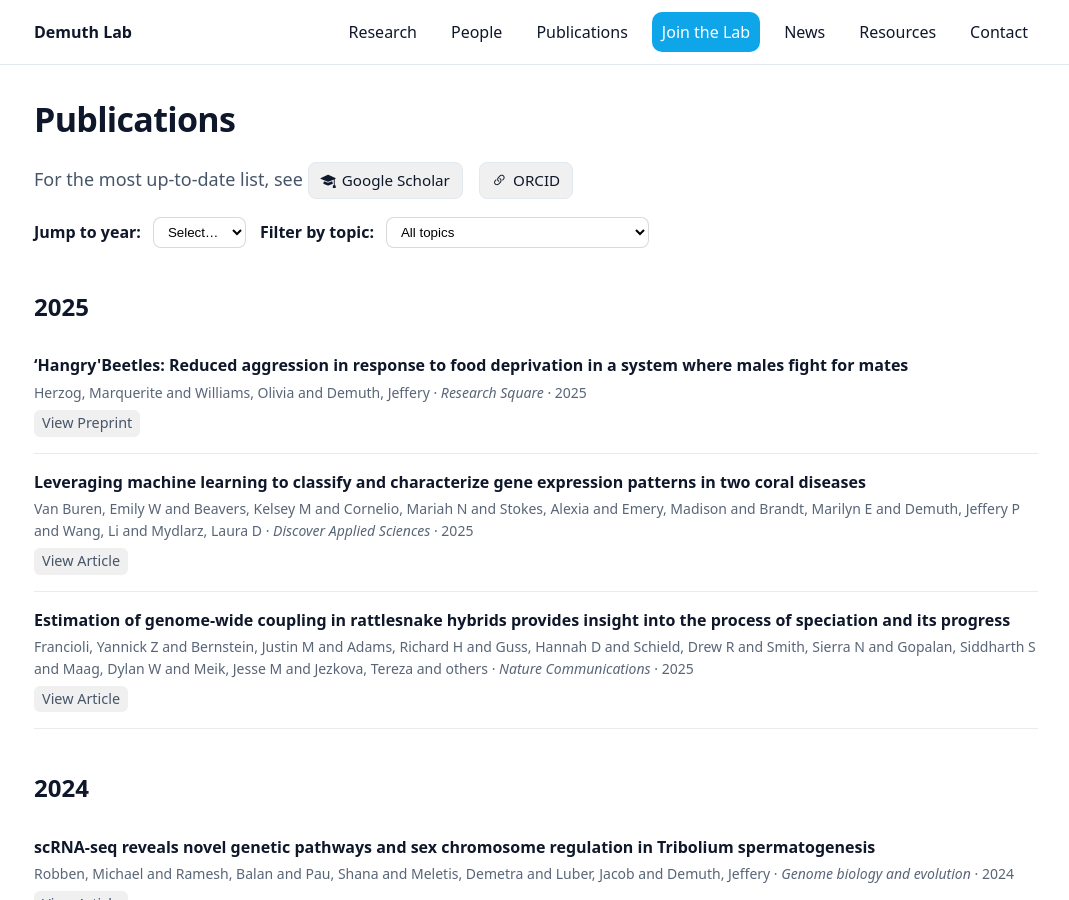
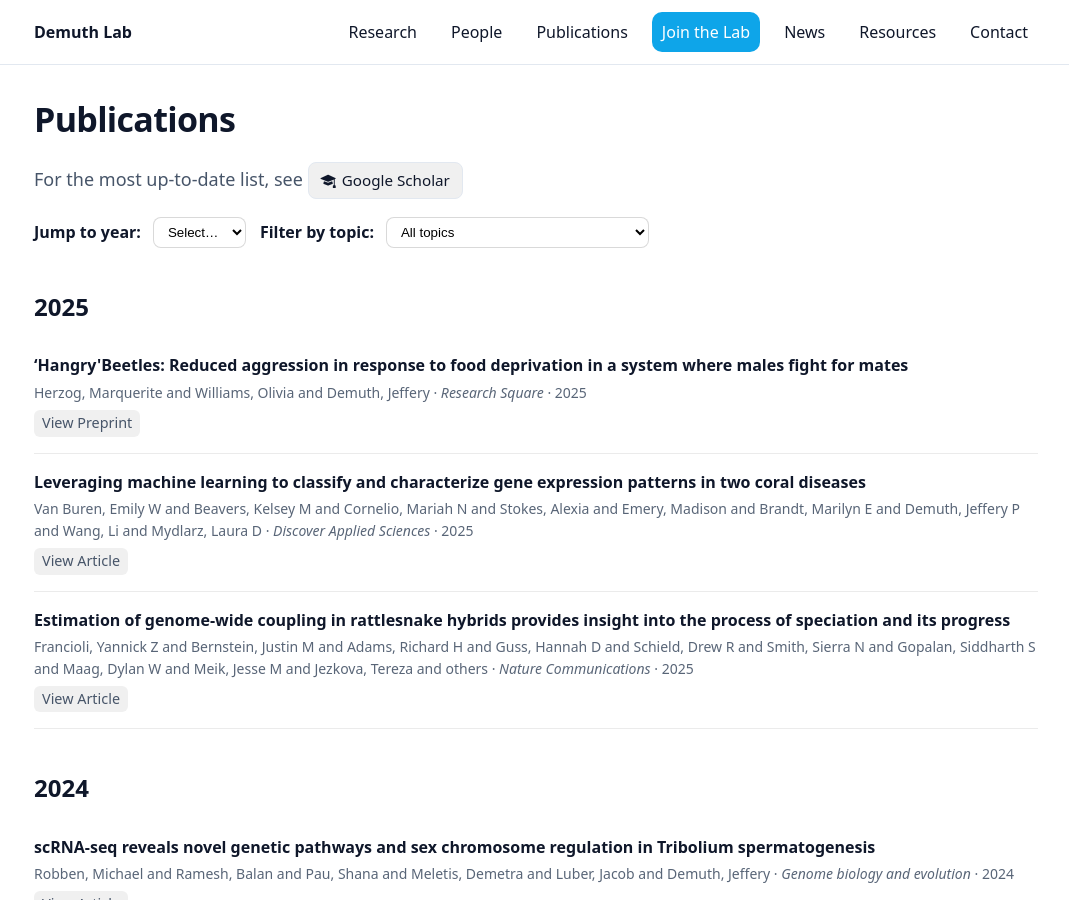
Before and after one commit to demuth-lab/demuth-lab.github.io, a Jekyll site: the page built from publications.md, in a window 1280 px wide and 900 px high. Shown: the whole window, without its empty margins (104-1173 px from the left). Built offline with Jekyll 4.4.1, drawn with Linux system fonts in a browser that asks for light colours.

Commit message:
Update publications.md

```diff
--- a/publications.md
+++ b/publications.md
@@ -12,14 +12,6 @@ layout: default
        class="scholar-link">
       <i class="bi bi-mortarboard-fill" aria-hidden="true"></i>
       Google Scholar
-    </a>
-
-    <a href="https://orcid.org/0000-0002-0471-3679"
-       target="_blank"
-       rel="noopener"
-       class="scholar-link">
-      <i class="bi bi-link-45deg" aria-hidden="true"></i>
-      ORCID
     </a>
   </span>
 </p>
```
